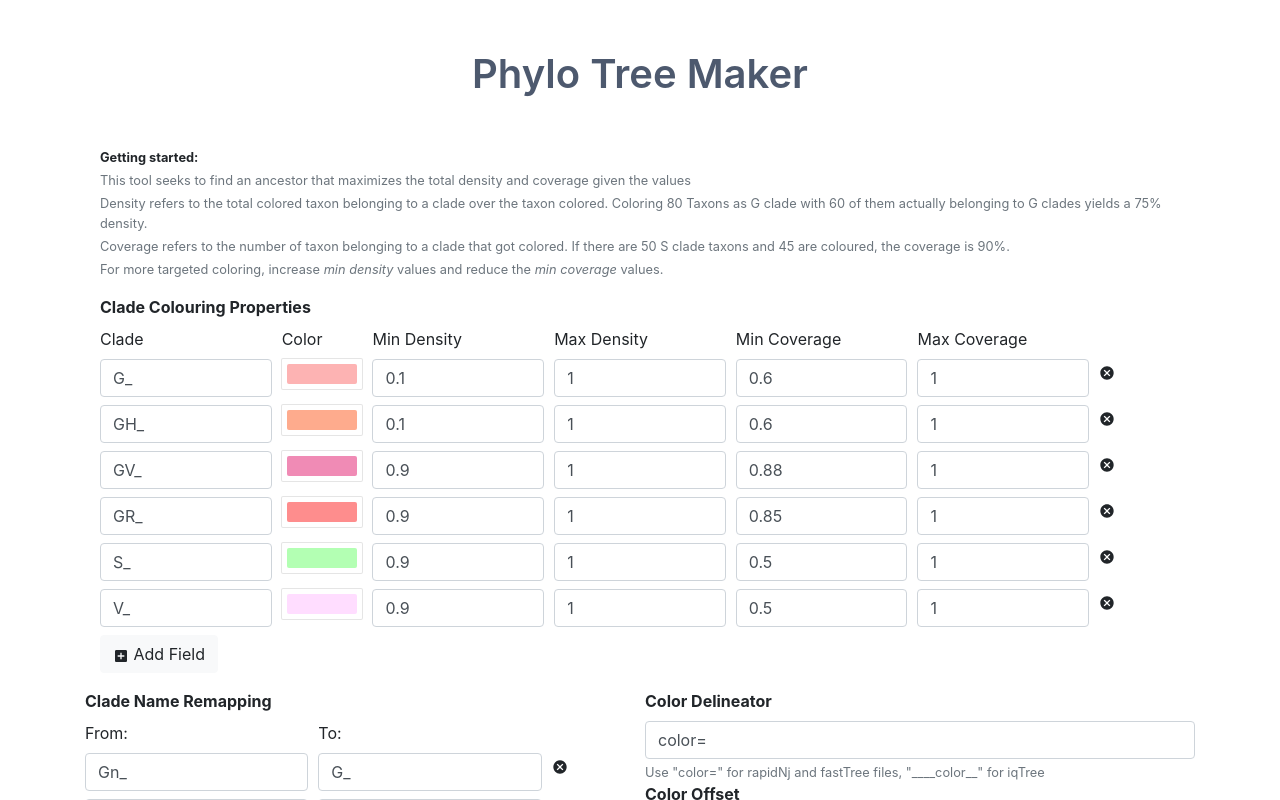
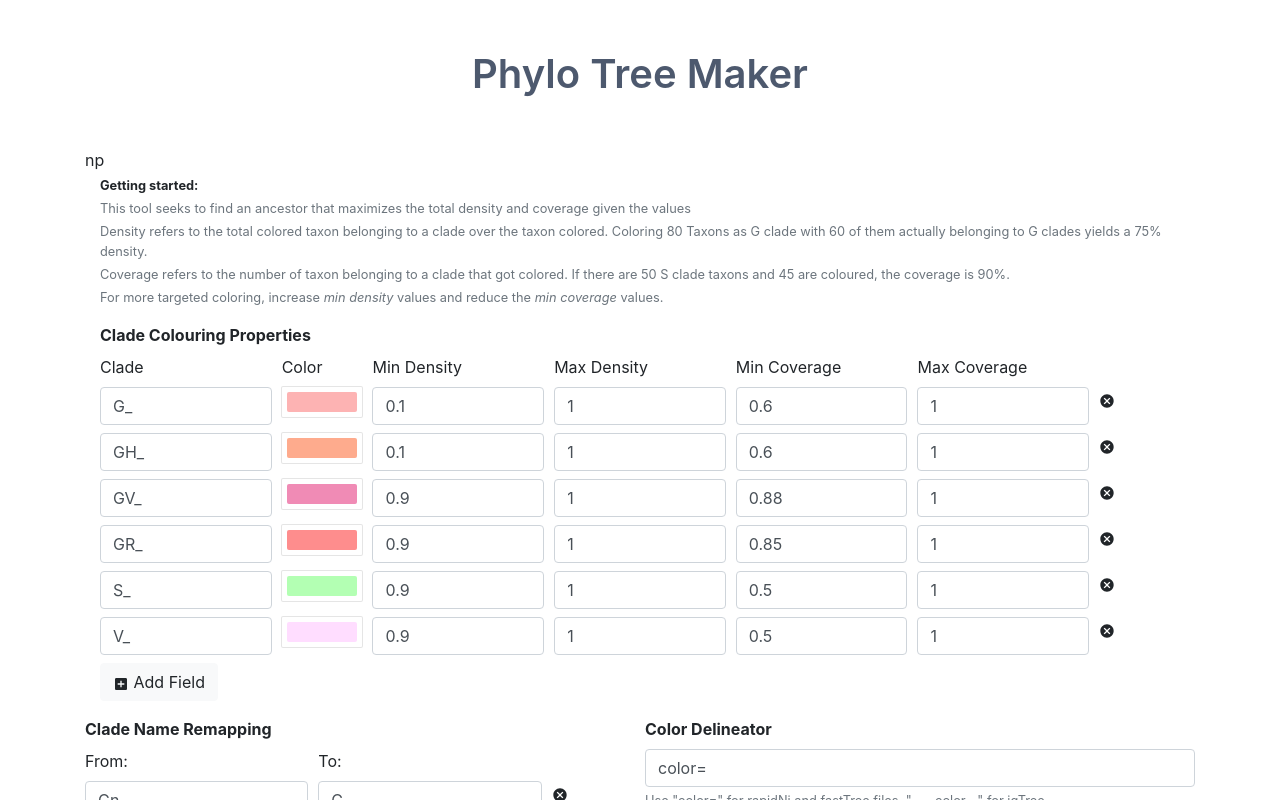
Before and after one commit to ElasticBottle/phyloTreeMaker, a React (Create React App) app: page / in a window 1280 px wide. Shown: the top 800 px of the page. Built offline with nearby package versions, Linux system fonts and the light colour scheme.

Commit message:
💬 Update Text Literals

```diff
--- a/src/pages/uploadPage/uploadPage.js
+++ b/src/pages/uploadPage/uploadPage.js
@@ -288,6 +288,7 @@ function UploadPage({ setResults }) {
         return (
           <Container>
             <Form onSubmit={handleSubmit}>
+              np
               <Form.Group as={Col} xs={12}>
                 <div className="mb-3">
                   <Form.Text className={UploadPageStyles.header}>
```
Also changed, not shown: 6 other files (tests, documents, lock files or other folders).
